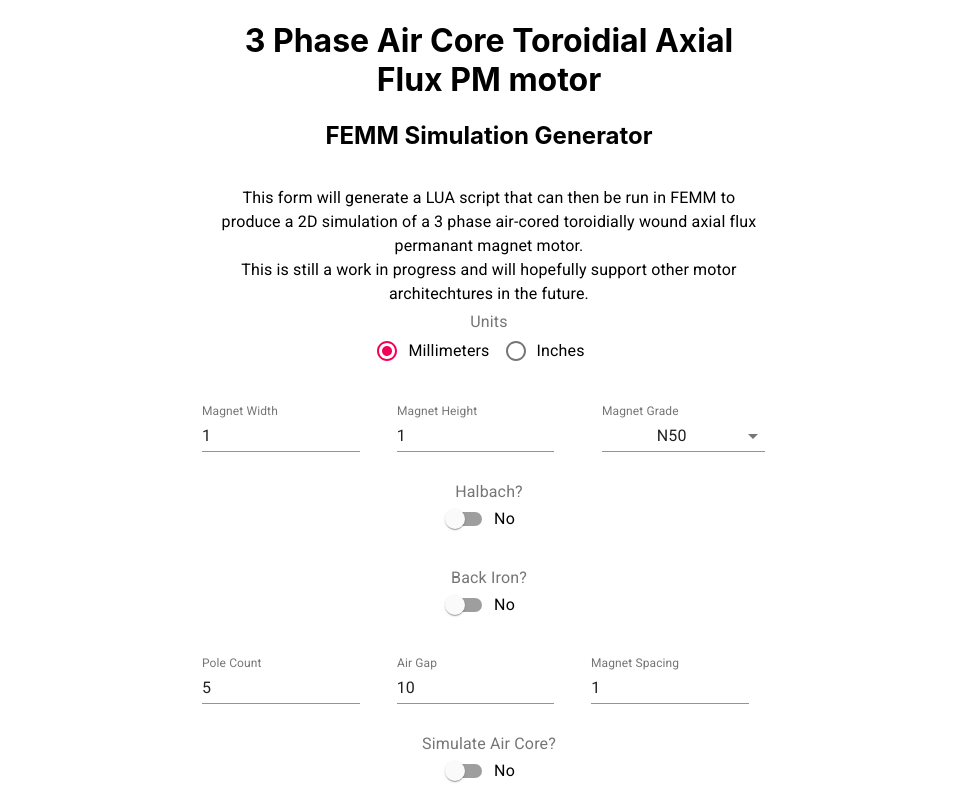
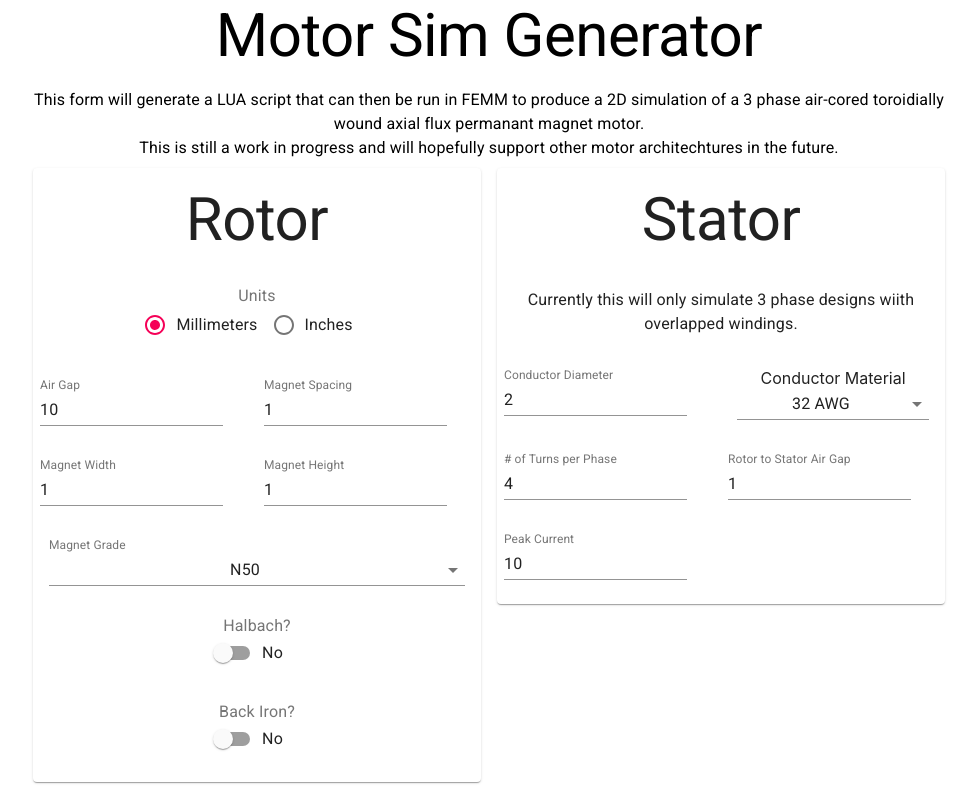
Before and after one commit to CJohnson25/femm-sim-gen-app, a React (Create React App) app: page / in a window 1280 px wide. Shown: the top 800 px of the page, without its empty margins (151-1128 px from the left). Built offline with nearby package versions, Linux system fonts and the light colour scheme.

Commit message:
ux and ui imoprovements. better default vals

```diff
--- a/src/App.js
+++ b/src/App.js
@@ -8,7 +8,7 @@
 function App() {
   return (
     <div className="App">
-      <Container maxWidth="sm">
+      <Container maxWidth="md">
         <SimInputForm />
       </Container>
       <Divider style={{ marginTop: 40 }} />
--- a/src/Components/SimInputForm.js
+++ b/src/Components/SimInputForm.js
@@ -1,5 +1,5 @@
 import React from 'react';
-import { Grid, Typography, MenuItem, Button, FormControlLabel, FormControl, FormLabel, InputLabel, RadioGroup, Radio, Select, Switch, TextField } from '@material-ui/core';
+import { Grid, Typography, MenuItem, Button, Card, CardContent, FormControlLabel, FormControl, FormLabel, InputLabel, RadioGroup, Radio, Select, Switch, TextField } from '@material-ui/core';
 import { CopyToClipboard } from './CopyToClipboard'
 import { formInputToLuaScript } from '../util'
 
@@ -22,13 +22,13 @@
     BACK_IRON: 0,
     BACK_IRON_HEIGHT: 1,
     IRON_MATERIAL: "1006 Steel",
-    POLE_COUNT: 5,
+    POLE_COUNT: 6,
     AIR_GAP: 10,
     MAGNET_GAP: 1,
-    CONDUCTOR: 0,
+    CONDUCTOR: 1,
     CONDUCTOR_DIAMETER: 2,
     CONDUCTOR_MATERIAL: "32 AWG",
-    NUM_PHASE_COILS: 3,
+    NUM_PHASE_COILS: 2,
     NUM_PHASES: 3,
     NUM_TURNS: 4,
     ROTOR_TO_STATOR_GAP: 1,
@@ -53,19 +53,19 @@
   const getHalbachOptions = () => {
     return (
       <>
-        <Grid item xs={4}>
+        <Grid item xs={6}>
           <FormControlLabel
             filled="true"
             control={<TextField onChange={handleInputChange} value={formVals.HALBACH_WIDTH} name="HALBACH_WIDTH" label="Halbach Width" />}
           />
         </Grid>
-        <Grid item xs={4}>
+        <Grid item xs={6}>
           <FormControlLabel
             filled="true"
             control={<TextField onChange={handleInputChange} value={formVals.HALBACH_HEIGHT} name="HALBACH_HEIGHT" label="Halbach Height" />}
           />
         </Grid>
-        <Grid item xs={4}>
+        <Grid item xs={12}>
           <FormControl fullWidth>
             <InputLabel>Halbach Grade</InputLabel>
             <Select onChange={handleInputChange} name="HALBACH_GRADE" value={formVals.HALBACH_GRADE}>
@@ -101,7 +101,7 @@
     return (
       <>
         <Grid item xs={12} >
-          <Typography>Currently this will only correcetly simulate 3 Phase designs</Typography>
+          <Typography>Currently this will only simulate 3 phase designs wiith overlapped windings.</Typography>
         </Grid>
         <Grid item xs={6}>
           <FormControlLabel
@@ -122,12 +122,12 @@
             control={<TextField onChange={handleInputChange} value={formVals.NUM_PHASES} name="NUM_PHASES" label="# of Phases" />}
           />
         </Grid> */}
-        <Grid item xs={6}>
+        {/* <Grid item xs={6}>
           <FormControlLabel
             filled="true"
             control={<TextField onChange={handleInputChange} value={formVals.NUM_PHASE_COILS} name="NUM_PHASE_COILS" label="# of Coils per Phase" />}
           />
-        </Grid>
+        </Grid> */}
         <Grid item xs={6}>
           <FormControlLabel
             filled="true"
@@ -212,8 +212,7 @@
     <>
       <Grid container spacing={2}>
         <Grid item xs={12}>
-          <h1> 3 Phase Air Core Toroidial Axial Flux PM motor</h1>
-          <h2>FEMM Simulation Generator</h2>
+          <Typography variant='h2'>Motor Sim Generator</Typography>
         </Grid>
         <Grid item xs={12}>
           <Typography>This form will generate a LUA script that can then be run in FEMM to produce a 2D simulation of a 3 phase air-cored toroidially wound axial flux permanant magnet motor.</Typography>
@@ -221,7 +220,16 @@
         </Grid>
       </Grid>
 
+      <Grid container spacing={2}>
+        <Grid item xs={12} md={6}>
+          <Card>
+          <CardContent>
             <Grid container spacing={4}>
+              <Grid item xs={12}>
+                <Typography variant='h2'>
+                  Rotor
+                </Typography>
+              </Grid>
               <Grid item xs={12}>
                 <FormControl component="fieldset">
                   <FormLabel component="legend">Units</FormLabel>
@@ -231,20 +239,37 @@
                   </RadioGroup>
                 </FormControl>
               </Grid>
-
-        <Grid item xs={4}>
+              <Grid item xs={6}>
+                <FormControlLabel
+                  filled="true"
+                  control={<TextField onChange={handleInputChange} value={formVals.AIR_GAP} name="AIR_GAP" label="Air Gap" />}
+                />
+              </Grid>
+              <Grid item xs={6}>
+                <FormControlLabel
+                  filled="true"
+                  control={<TextField onChange={handleInputChange} value={formVals.MAGNET_GAP} name="MAGNET_GAP" label="Magnet Spacing" />}
+                />
+              </Grid>
+              {/* <Grid item xs={4}>
+                <FormControlLabel
+                  filled="true"
+                  control={<TextField onChange={handleInputChange} value={formVals.POLE_COUNT} name="POLE_COUNT" label="Pole Count" />}
+                />
+              </Grid> */}
+              <Grid item xs={6}>
                 <FormControlLabel
                   filled="true"
                   control={<TextField onChange={handleInputChange} value={formVals.MAGNET_WIDTH} name="MAGNET_WIDTH" label="Magnet Width" />}
                 />
               </Grid>
-        <Grid item xs={4}>
+              <Grid item xs={6}>
                 <FormControlLabel
                   filled="true"
                   control={<TextField onChange={handleInputChange} value={formVals.MAGNET_HEIGHT} name="MAGNET_HEIGHT" label="Magnet Height" />}
                 />
               </Grid>
-        <Grid item xs={4}>
+              <Grid item xs={12}>
                 <FormControl fullWidth>
                   <InputLabel>Magnet Grade</InputLabel>
                   <Select onChange={handleInputChange} name="MAGNET_GRADE" value={formVals.MAGNET_GRADE}>
@@ -260,7 +285,6 @@
                   label={!showHalbachOptions ? "No" : "Yes"}
                 />
               </Grid>
-
               {showHalbachOptions ? halbachOptions : null}
 
               <Grid item xs={12}>
@@ -270,39 +294,33 @@
                   label={!showBackIronOptions ? "No" : "Yes"}
                 />
               </Grid>
-
               {showBackIronOptions ? backIronOptions : null}
-
-        <Grid item xs={4}>
-          <FormControlLabel
-            filled="true"
-            control={<TextField onChange={handleInputChange} value={formVals.POLE_COUNT} name="POLE_COUNT" label="Pole Count" />}
-          />
+            </Grid>
+            </CardContent>
+          </Card>
         </Grid>
 
-        <Grid item xs={4}>
-          <FormControlLabel
-            filled="true"
-            control={<TextField onChange={handleInputChange} value={formVals.AIR_GAP} name="AIR_GAP" label="Air Gap" />}
-          />
+        <Grid item xs={12} md={6}>
+          <Card>
+            <CardContent>
+              <Grid container spacing={4} >
+                <Grid item xs={12}>
+                  <Typography variant='h2'>
+                    Stator
+                  </Typography>
                 </Grid>
-
-        <Grid item xs={4}>
-          <FormControlLabel
-            filled="true"
-            control={<TextField onChange={handleInputChange} value={formVals.MAGNET_GAP} name="MAGNET_GAP" label="Magnet Spacing" />}
-          />
-        </Grid>
-
-        <Grid item xs={12}>
+                {/* <Grid item xs={12}>
                   <FormLabel component="legend">Simulate Air Core?</FormLabel>
                   <FormControlLabel
                     control={<Switch value={formVals.CONDUCTOR} onChange={handleConductorChange} name="CONDUCTOR" />}
                     label={!showConductorOptions ? "No" : "Yes"}
                   />
+                </Grid> */}
+                {conductorOptions}
               </Grid>
-
-        {showConductorOptions ? conductorOptions : null}
+            </CardContent>
+          </Card>
+        </Grid>
 
       </Grid>
       <Grid container spacing={3}>
--- a/src/femmSimScript.js
+++ b/src/femmSimScript.js
@@ -292,8 +292,8 @@
 
 function build_coil_leg(coil_num, phase, starting_side)
   local h = get_coil_diameter()
-  local x = get_coil_offset(coil_num, phase) + get_h_gap()
-  -- local x = get_coil_offset(coil_num, phase) + get_h_gap() + get_coil_gap() * 2
+  -- local x = get_coil_offset(coil_num, phase) + get_h_gap()
+  local x = get_coil_offset(coil_num, phase) + get_h_gap() + get_coil_gap() * 3
   local y = get_v_gap() + get_tallest_magnet_height() + AIR_GAP - ROTOR_TO_STATOR_GAP - get_coil_diameter()
   local turns = NUM_TURNS
   if mod(starting_side, 2) == 1 then
```
Lines whose indentation alone changed are shown as unchanged.
